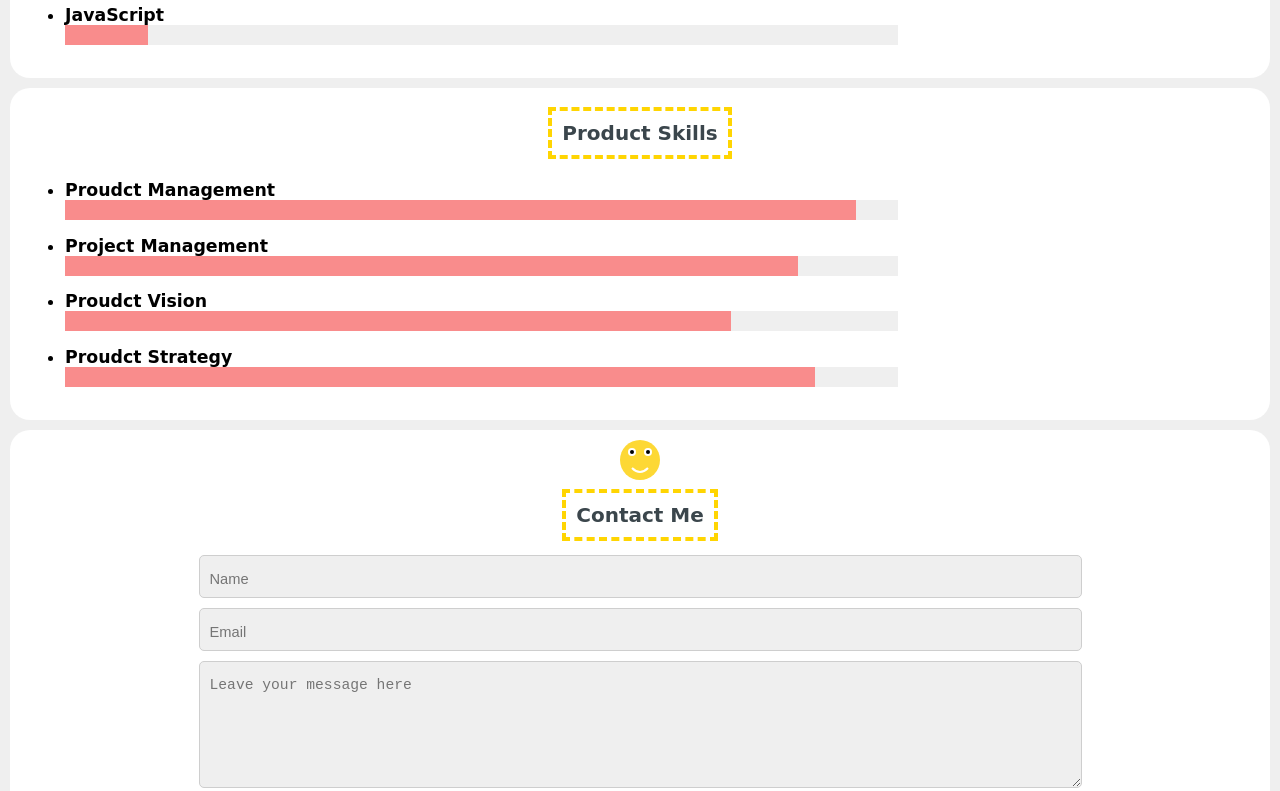
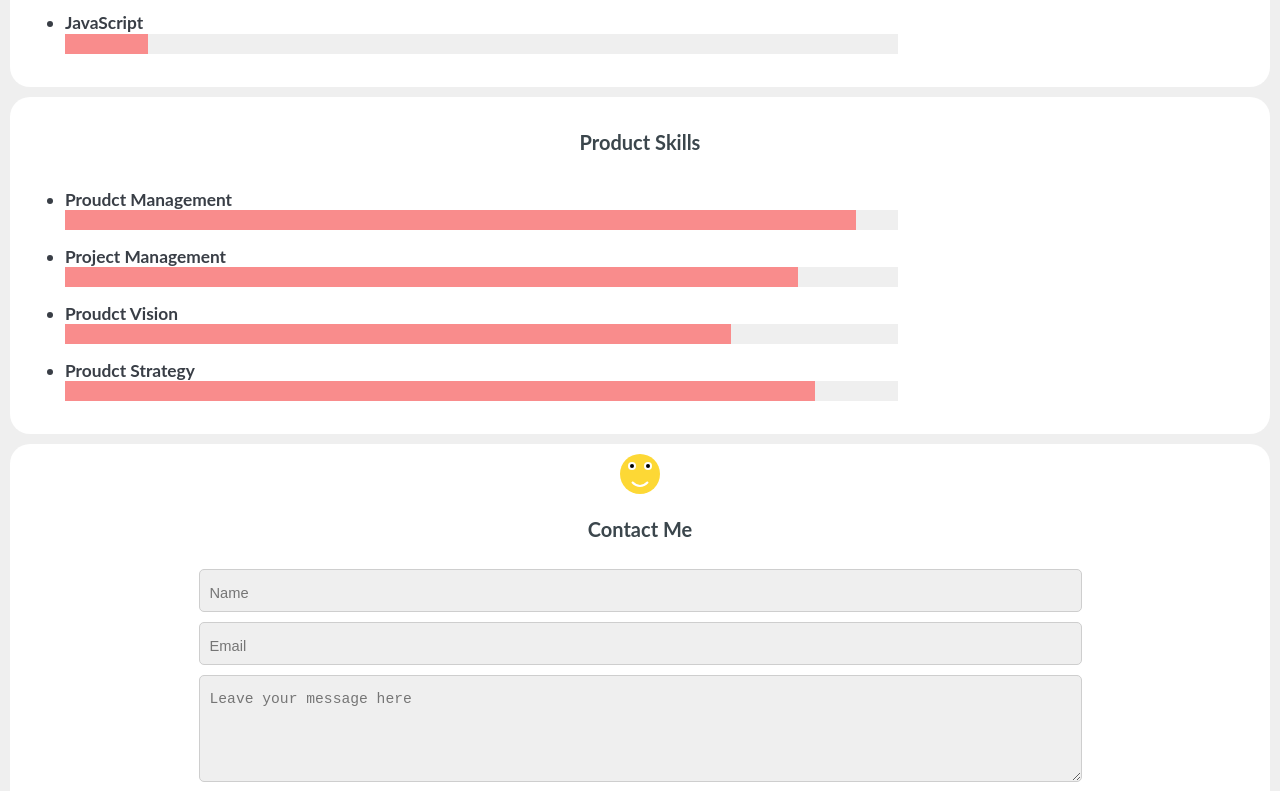
Before and after one commit to chipy1209/intro, a plain HTML site: page index.html in a window 1280 px wide. Shown: the part 589-1380 px from the top of the page. Drawn offline with Linux system fonts and the light colour scheme.

Commit message:
Update stylesheet.css

```diff
--- a/stylesheet.css
+++ b/stylesheet.css
@@ -3,7 +3,7 @@ html {
     padding: 0;
 }
 body {
-    font-family: 'Handlee', cursive;
+   font-family: 'Lato', sans-serif; cursive;
     font-size: 13pt;
     background-color: #efefef;
     padding: 10px;
@@ -17,7 +17,7 @@ h1 {
     margin: 0 0 10px 0;
 }
 h1 span {
-    border: 4px dashed #FFD502;
+    border:1px  #FFD502;
     padding: 10px;
 }
 p {
@@ -26,7 +26,7 @@ p {
 }
 .img-circle {
     border: 3px solid white;
-    border-radius: 50%;
+    border-radius: 100%;
 }
 .section {
     background-color: #fff;
@@ -74,6 +74,8 @@ table, th, td {
 li {
     margin-bottom: 15px;
     font-weight: bold;
+      color: #393E46;
+
 }
 progress {
     width: 70%;
@@ -119,9 +121,7 @@ form {
 .submit:hover {
     background-color: #FFD502;
 }
-textarea {
-    height: 100px;
-}
+
 input, textarea {
     margin-bottom: 10px;
     font-size: 11pt;
@@ -133,6 +133,10 @@ input, textarea {
     width: 70%;
     outline: none;
 }
+textarea {
+    height: 80px;
+}
+
 .face {
     transform: scale(0.4);
     margin: 0 auto;
```
